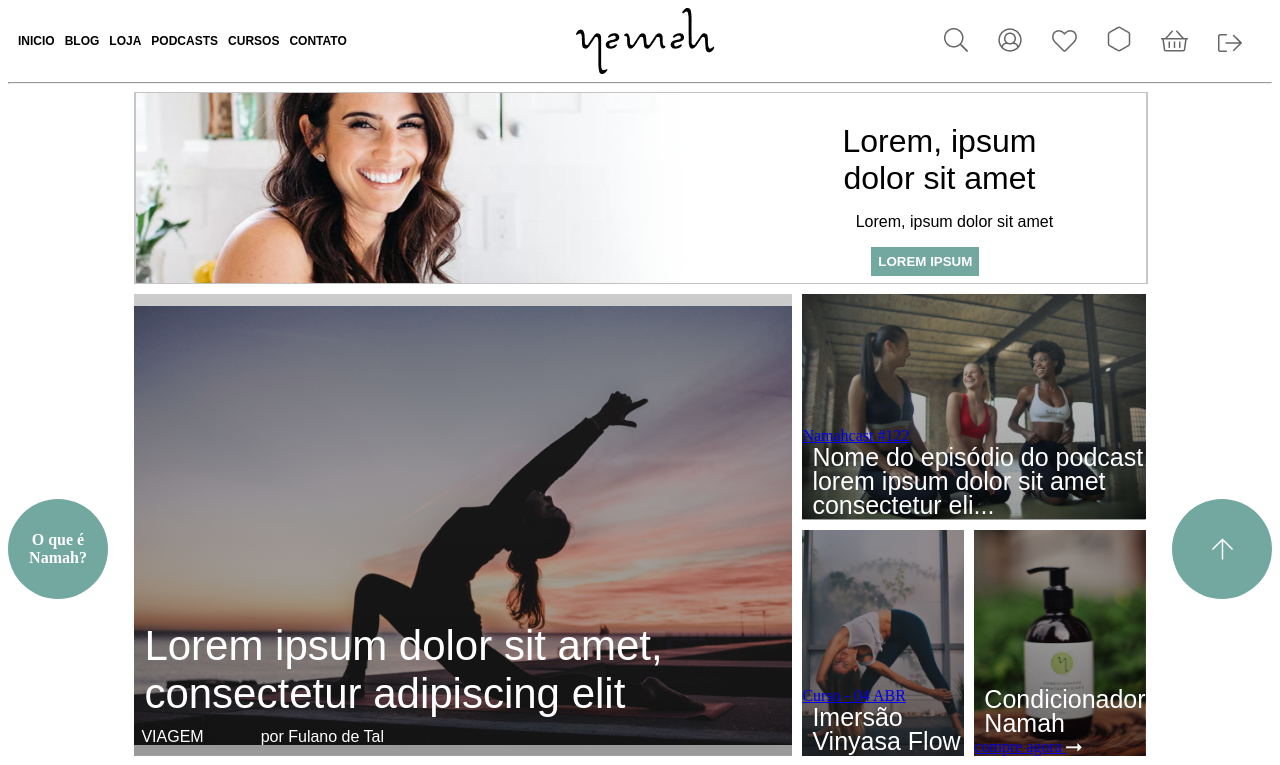
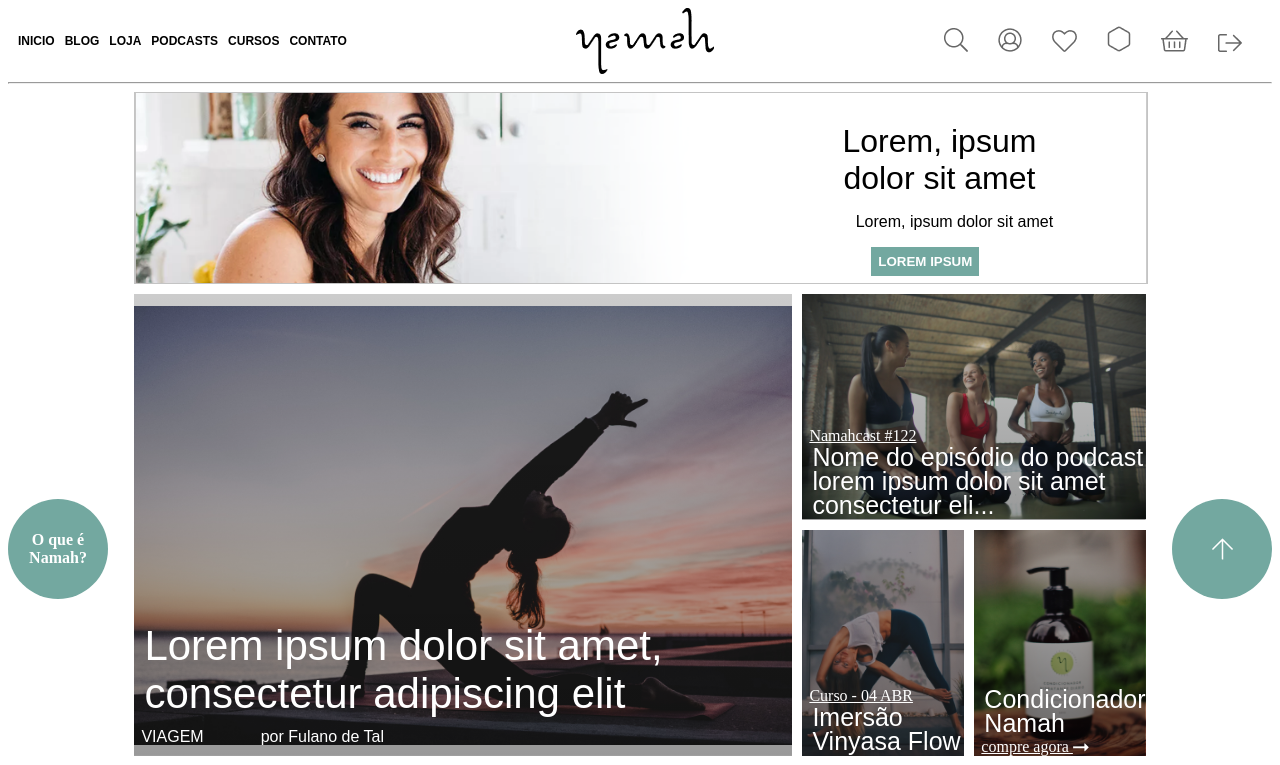
Before and after one commit to DiegoCampos1/Big-bang-challenge-react, a React (Create React App) app: page / in a window 1280 px wide. Shown: the top 765 px of the page. Built offline with nearby package versions, Linux system fonts and the light colour scheme; a web font is replaced by a local one.

Commit message:
Pequenos ajustes no estilo de Links

```diff
--- a/src/Pages/Blog/style.css
+++ b/src/Pages/Blog/style.css
@@ -33,6 +33,10 @@ h3 {
   padding: 10px;
 }
 
+.bannersUp a {
+  color: white;
+  margin-left: 15px;
+}
 .bannersDown {
   display: flex;
   /* word-wrap: break-word; */
--- a/src/Pages/Inicio/style.css
+++ b/src/Pages/Inicio/style.css
@@ -168,6 +168,22 @@
   justify-content: flex-end;
 }
 
+.imersaoPicture a {
+  color: white;
+  margin-left: 7px;
+}
+
+.CondiciondorPicture a {
+  color: white;
+  margin-left: 7px;
+}
+
+.MediumBannerYoga a {
+  color: white;
+  margin-left: 7px;
+}
+
+
 .CondiciondorPicture {
   background-image: linear-gradient(rgba(0, 0, 0, 0.2), rgba(0, 0, 0, 0.6)), url(../../images/condicionador.png);
   background-position: center center;
```
